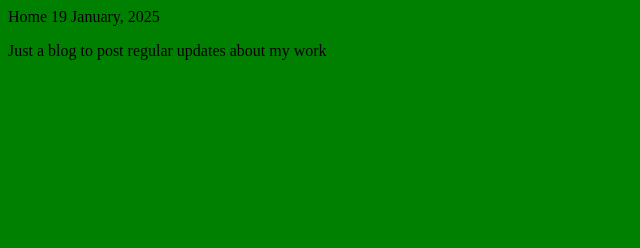
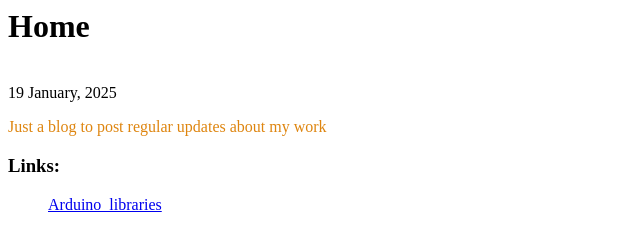
Before and after one commit to Searchingdays/Localrepo, a plain HTML site: page index.html in a window 1280 px wide. Shown: the whole page, without its empty margins (0-640 px from the left). Drawn offline with Linux system fonts and the light colour scheme.

Commit message:
some additions

```diff
--- a/index.html
+++ b/index.html
@@ -1,14 +1,22 @@
 <html>
     <head>
-        Home
+        <link href="styles.css" rel="stylesheet">
+        <h1>Home</h1><br>
     </head>
     <title>
         Homepage
     </title>
-    <body bgcolor="green">
+    <body>
         19 January, 2025<br>
         <p>
-        Just a blog to post regular updates about my work
+        Just a blog to post regular updates about my work<br>
+        </p>
+        <p>
+            <h3>Links: </h3>
+            <ul>
+            <a href = "https://github.com/Searchingdays/libraries_arduino" >Arduino_libraries</a>
+            <a></a>
+            </ul>
         </p>
     </body>
 </html>
--- /dev/null
+++ b/styles.css
@@ -0,0 +1,8 @@
+p{
+    color: rgb(222, 133, 15);
+}
+
+body{
+
+
+}
```
